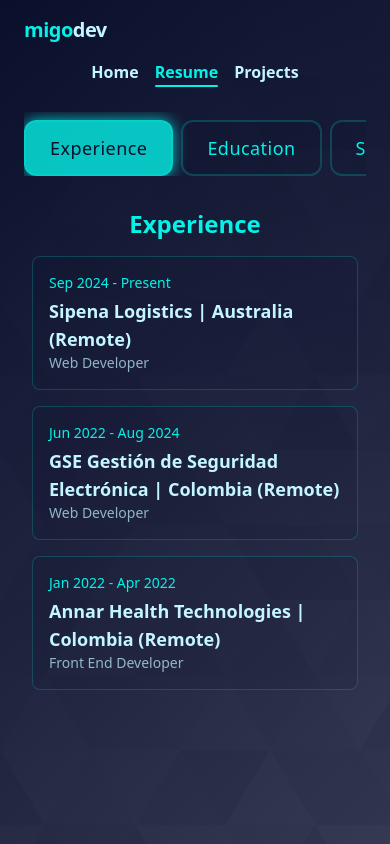
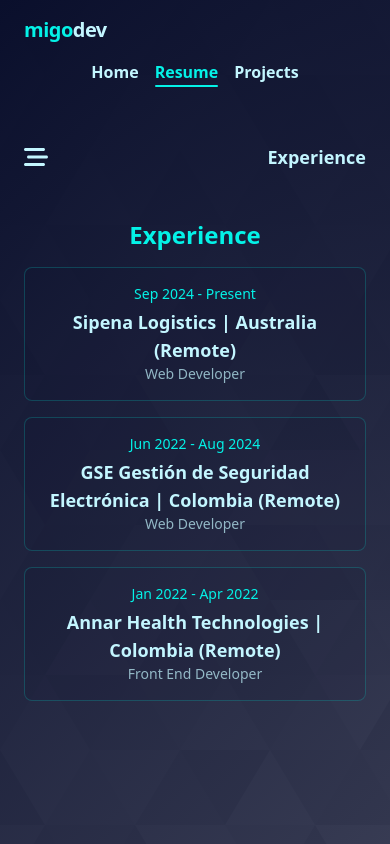
Before and after one commit to Migo1218/migodev, a Next.js app: page /resume in a window 390 px wide. Shown: the top 844 px of the page. Built offline with nearby package versions, Linux system fonts and the light colour scheme.

Commit message:
Implement code changes to enhance functionality and improve performance

```diff
--- a/src/app/projects/page.tsx
+++ b/src/app/projects/page.tsx
@@ -4,7 +4,15 @@
 import { motion } from "framer-motion";
 import { FiChevronLeft, FiChevronRight } from "react-icons/fi";
 import { FaExternalLinkAlt, FaGithub } from "react-icons/fa";
-import { SiReact, SiTailwindcss, SiTypescript, SiRedux } from "react-icons/si";
+import {
+  SiReact,
+  SiTailwindcss,
+  SiTypescript,
+  SiRedux,
+  SiAstro,
+  SiMongodb,
+  SiAmazonwebservices,
+} from "react-icons/si";
 import { SiVite } from "react-icons/si";
 import type { IconType } from "react-icons";
 
@@ -25,8 +33,8 @@
       "A modern Tic Tac Toe game built with React, TypeScript, and Zustand for state management. Includes smooth animations with Framer Motion and styled using Tailwind CSS.",
     imageSuper: "/imgs/tictacgame.png",
     imageSmall: "/imgs/tictacmain.png",
-    liveUrl: "https://tic-tac-toe-game-ashy-beta.vercel.app/",
-    repoUrl: "https://github.com/Migo1218/TicTacToe_Game",
+    liveUrl: "https://tic-tac-toe-game-gules.vercel.app/",
+    repoUrl: "https://github.com/Migo1218/tic-tac-toe-game",
     techIcons: [SiReact, SiTypescript, SiTailwindcss, SiVite],
   },
 
@@ -35,9 +43,26 @@
     description:
       "A fun and colorful two-player strategy game where players take turns dropping discs into a vertical grid. The goal is to connect four of your own pieces in a row — horizontally, vertically, or diagonally — before your opponent does.",
     imageSuper: "/imgs/connectfourgame.png",
-    liveUrl: "https://connect-four-game-kohl.vercel.app/",
-    repoUrl: "https://github.com/Migo1218/ConnectFourGame",
+    liveUrl: "https://connect-four-game-lime.vercel.app/",
+    repoUrl: "https://github.com/Migo1218/connect-four-game",
     techIcons: [SiReact, SiRedux, SiTailwindcss, SiVite],
+  },
+
+  {
+    title: "ShortiLink – Smart URL Shortener",
+    description:
+      "A modern and secure URL shortener built with Astro and React. Features user authentication with Lucia and MongoDB, real-time link generation, QR code creation, and AWS S3 integration. Styled with Tailwind CSS and optimized for serverless deployment on Vercel.",
+    imageSuper: "/imgs/shortlinkmain.png",
+    imageSmall: "/imgs/shortlinksmall.png",
+    liveUrl: "https://shortlinks-nine.vercel.app/",
+    repoUrl: "https://github.com/Migo1218/shortlinks",
+    techIcons: [
+      SiAstro,
+      SiReact,
+      SiTailwindcss,
+      SiMongodb,
+      SiAmazonwebservices,
+    ],
   },
 ];
 
--- a/src/components/ResumeTabs.tsx
+++ b/src/components/ResumeTabs.tsx
@@ -1,4 +1,6 @@
+import { AnimatePresence, motion } from "framer-motion";
 import React, { useState } from "react";
+import { FiX } from "react-icons/fi";
 import {
   SiReact,
   SiNextdotjs,
@@ -7,7 +9,7 @@
   SiRedux,
   SiMui,
 } from "react-icons/si";
-
+import { FaBarsStaggered } from "react-icons/fa6";
 const TabButton = ({
   tab,
   activeTab,
@@ -49,6 +51,7 @@
 
 const ResumeTabs = () => {
   const [activeTab, setActiveTab] = useState("Experience");
+  const [isOpen, setIsOpen] = useState(false);
   const tabs = ["Experience", "Education", "Skills", "About"];
   const skills = [
     { label: "React", icon: <SiReact className="text-cyan-400" /> },
@@ -203,12 +206,55 @@
   };
 
   return (
+    <section className="min-h-screen flex items-center justify-center px-4 md:px-24 text-light">
+      <div className="w-full max-w-7xl flex flex-col md:flex-row gap-8 items-center justify-center">
+        {/* Sidebar */}
+        <div className="w-full md:w-1/3 flex flex-col items-center">
+          {/* Mobile hamburger button */}
+          <div className="md:hidden flex justify-between items-center mb-4 w-full px-2">
+            <button
+              className="text-light text-2xl"
+              onClick={() => setIsOpen(!isOpen)}
+              aria-label="Toggle menu"
+            >
+              {isOpen ? <FiX /> : <FaBarsStaggered />}
+            </button>
+            <span className="text-light font-semibold text-lg">
+              {activeTab}
+            </span>
+          </div>
 
-  <section className="min-h-screen text-light flex items-center justify-center p-6 md:p-24 mt-16">
-  <div className="w-full max-w-7xl h-[calc(100vh-6rem)] md:h-fit flex flex-col md:flex-row gap-8">
+          {/* Mobile dropdown */}
+          <AnimatePresence>
+            {isOpen && (
+              <motion.div
+                initial={{ opacity: 0, y: -10 }}
+                animate={{ opacity: 1, y: 0 }}
+                exit={{ opacity: 0, y: -10 }}
+                className="md:hidden flex flex-col gap-2 px-2 pb-4 w-full"
+              >
+                {tabs.map((tab) => (
+                  <button
+                    key={tab}
+                    onClick={() => {
+                      setActiveTab(tab);
+                      setIsOpen(false);
+                    }}
+                    className={`text-left px-4 py-2 rounded-lg border border-light text-light font-medium ${
+                      tab === activeTab
+                        ? "bg-accent text-primary"
+                        : "hover:bg-accent/20"
+                    }`}
+                  >
+                    {tab}
+                  </button>
+                ))}
+              </motion.div>
+            )}
+          </AnimatePresence>
 
-    {/* Tabs */}
-    <div className="w-full md:w-1/3 sticky top-25 md:top-24 z-10 hide-scrollbar flex-shrink-0 flex flex-row md:flex-col overflow-x-auto md:overflow-y-auto gap-2 md:gap-4 pt-2 md:pt-0 md:max-h-[calc(100vh-8rem)]">
+          {/* Desktop tabs */}
+          <div className="hidden md:flex flex-col gap-4 w-full">
             {tabs.map((tab) => (
               <TabButton
                 key={tab}
@@ -218,17 +264,17 @@
               />
             ))}
           </div>
+        </div>
 
-    {/* Contenido - para que haga scroll en las dos vistas */}
-    <div className="w-full md:w-2/3 overflow-y-auto space-y-4 px-2 md:px-6">
-      <h2 className="text-2xl md:text-3xl font-bold text-accent text-center md:text-left">
+        {/* Contenido */}
+        <div className="w-full md:w-2/3 space-y-4 px-2 md:px-6 text-center">
+          <h2 className="text-2xl md:text-3xl font-bold text-accent">
             {activeTab}
           </h2>
           <div>{renderContent()}</div>
         </div>
       </div>
     </section>
-
   );
 };
 
```
Also changed, not shown: public/imgs/shortlinkmain.png (added), public/imgs/shortlinksmall.png (added). Lines whose indentation alone changed are shown as unchanged.
